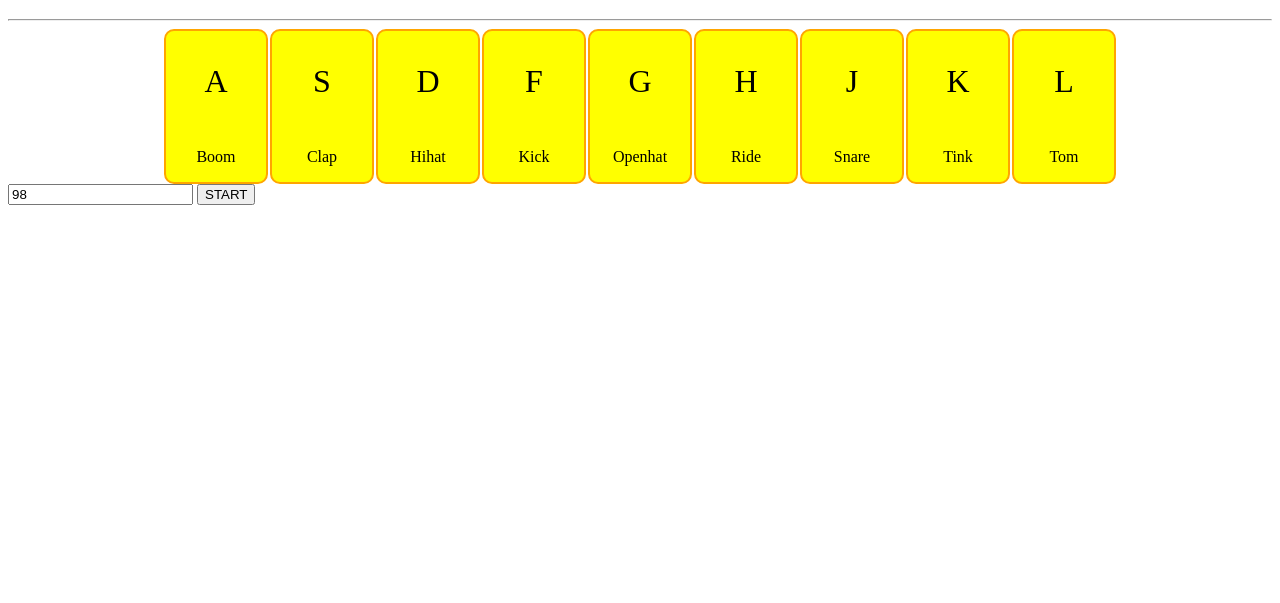
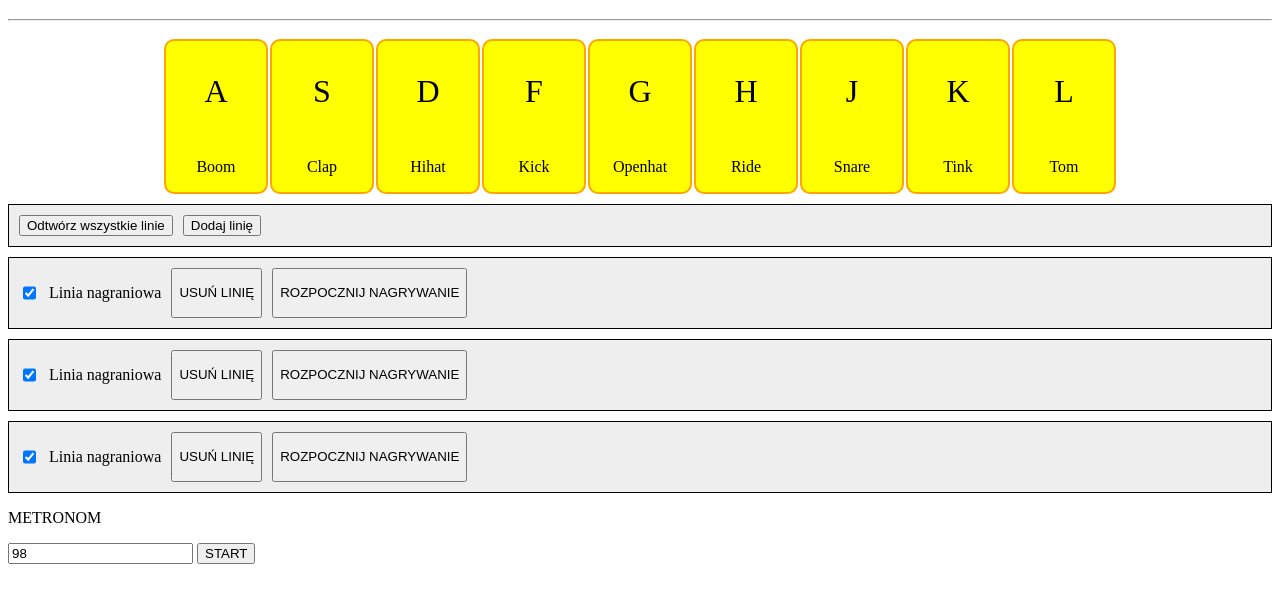
Before and after one commit to dumiensky/programowanie-js, a plain HTML site: page lab3/index.html in a window 1280 px wide. Shown: the part 61-664 px from the top of the page. Drawn offline with Linux system fonts and the light colour scheme.

Commit message:
lab3 - panda4

```diff
--- a/lab3/index.html
+++ b/lab3/index.html
@@ -18,10 +18,18 @@
     </div>
 
     <div class="recordings-container">
-
+        <div>
+            <button onclick="playLines(this)">
+                Odtwórz wszystkie linie
+            </button>
+            <button onclick="addRecordingLine()">
+                Dodaj linię
+            </button>
+        </div>
     </div>
 
     <div class="metronom-container">
+        <p>METRONOM</p>
         <input type="number" step="1" value="98" />
         <button>
             START
--- a/lab3/site.css
+++ b/lab3/site.css
@@ -2,6 +2,7 @@
     display: flex;
     justify-content: center;
     gap: 2px;
+    padding: 10px;
 }
 
 .sound-div {
@@ -18,3 +19,17 @@
     background-color: orange;
     transition: background-color 0.05s;
 }
+
+.recordings-container {
+    display: flex;
+    flex-direction: column;
+    gap: 10px;
+}
+
+.recordings-container div {
+    border: 1px solid black;
+    background-color: #eee;
+    padding: 10px;
+    display: flex;
+    gap: 10px;
+}
--- a/lab3/site.js
+++ b/lab3/site.js
@@ -15,12 +15,18 @@ const metronomBtn = document.querySelector('.metronom-container > button');
 const metronomInput = document.querySelector('.metronom-container > input');
 let metronomInterval;
 
+const recordings = [];
+
 (function init() {
 
     createButtons();
 
     metronomBtn.addEventListener('click', metronomClick);
     document.addEventListener('keydown', onKeyDown);
+
+    addRecordingLine();
+    addRecordingLine();
+    addRecordingLine();
 
 })();
 
@@ -51,6 +57,28 @@ function createButtons() {
     }
 }
 
+function playLines(btn) {
+    let endOffset = 10;
+    for (const recordingEntity of recordings) {
+        if (recordingEntity.ShouldPlay) {
+            for (const sound of recordingEntity.Sounds) {
+                btn.innerText = "Odtwarzanie...";
+                let offset = sound.Time - recordingEntity.Start;
+
+                if (offset > endOffset){
+                    endOffset = offset;
+                }
+
+                setTimeout(() => playSound(sound.Key), offset);
+            }
+        }
+   }
+
+   setTimeout(() => {
+       btn.innerText = "Odtwórz";
+   }, endOffset);
+}
+
 function onKeyDown(e) {
     playSound(e.key);
 }
@@ -60,6 +88,15 @@ function playSound(key) {
     if (audio) {
         audio.currentTime = 0;
         audio.play();
+
+        for(const line of recordings) {
+            if (line.IsRecording) {
+                line.Sounds.push({
+                    Key: key,
+                    Time: Date.now()
+                });
+            }
+        }
 
         var div = document.querySelector(`div[data-key="${key}"]`);
         if (div) {
@@ -71,14 +108,74 @@ function playSound(key) {
     }
 }
 
-const recordings = [];
-
 function addRecordingLine() {
 
     const recordingsContainer = document.querySelector('.recordings-container');
+    const key = "line" + parseInt(Math.random() * 10000);
+
+    let recordingD = document.createElement('div');
+    recordingD.dataset.key = key;
+    let titleP = document.createElement('p');
+    titleP.innerText = "Linia nagraniowa";
+
+    let lineBtn = document.createElement('button');
+    lineBtn.innerText = "ROZPOCZNIJ NAGRYWANIE";
+    lineBtn.addEventListener('click', e => {
+        let recordingEntity = recordings.find(r => r.Key == key);
+        if(recordingEntity) {
+            if(recordingEntity.IsRecording) {
+                recordingEntity.IsRecording = false;
+                lineBtn.innerText = "ROZPOCZNIJ NAGRYWANIE (nadpisz)";
+            }
+            else
+            {
+                recordingEntity.Start = Date.now();
+                recordingEntity.Sounds = [];
+                recordingEntity.IsRecording = true;
+                lineBtn.innerText = "NAGRYWA - ZAKONCZ NAGRYWANIE";
+            }
+        }
+    });
+
+    let deleteLineBtn = document.createElement('button');
+    deleteLineBtn.innerText = "USUŃ LINIĘ";
+    deleteLineBtn.addEventListener('click', () => {
+
+        let recordingEntity = recordings.find(r => r.Key == key);
+        if (recordingEntity) {
+            let index = recordings.indexOf(recordingEntity);
+            recordings.splice(index, 1);
+        }
+
+        let divToRemove = document.querySelector(`div[data-key="${key}"]`);
+        if (divToRemove) {
+            recordingsContainer.removeChild(divToRemove);
+        }
+    });
+
+    let shouldPlayCheckbox = document.createElement('input');
+    shouldPlayCheckbox.type = 'checkbox';
+    shouldPlayCheckbox.checked = true;
+    shouldPlayCheckbox.addEventListener('click', () => {
+        let recordingEntity = recordings.find(r => r.Key == key);
+        if (recordingEntity) {
+            recordingEntity.ShouldPlay = !recordingEntity.ShouldPlay;
+        }
+    });
+
+    recordingD.appendChild(shouldPlayCheckbox);
+    recordingD.appendChild(titleP);
+    recordingD.appendChild(deleteLineBtn);
+    recordingD.appendChild(lineBtn);
+
+    recordingsContainer.appendChild(recordingD);
 
     recordings.push({
-
+        Key: key,
+        Start: Date.now(),
+        IsRecording: false,
+        ShouldPlay: true,
+        Sounds: []
     });
 }
 
```
